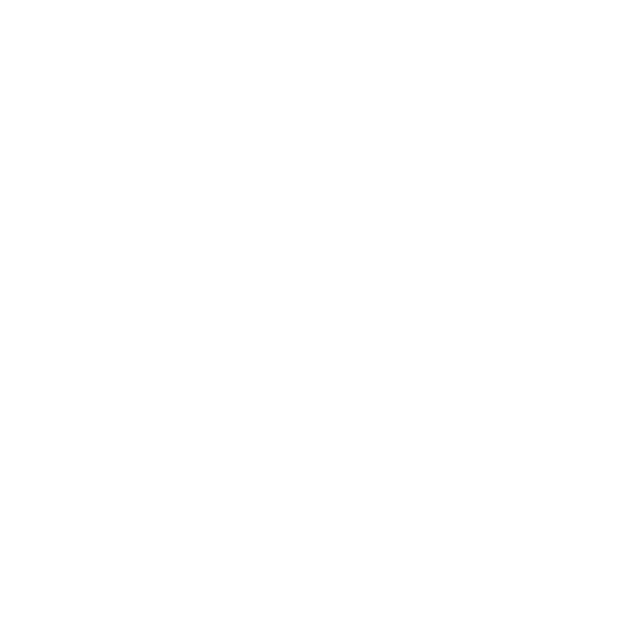
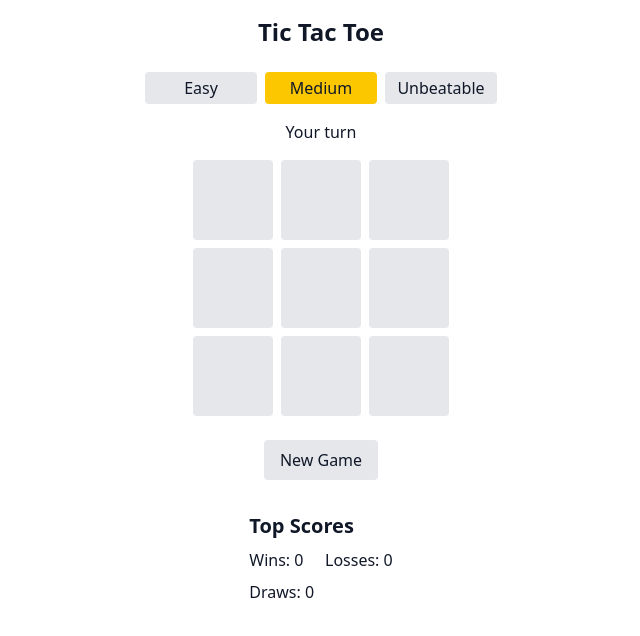
Before and after one commit to ritchie-gr8/mini-games-app, a Vue app: page /game/tictactoe in a window 1280 px wide. Before the commit this address had no page. Shown: the top 636 px of the page, without its empty margins (319-959 px from the left). Built offline with nearby package versions, Linux system fonts and the light colour scheme.

Commit message:
feat(tictactoe): implement tictactoe with minimax ai

```diff
--- /dev/null
+++ b/src/components/games/TicTacToeGame.vue
@@ -0,0 +1,246 @@
+<script setup>
+import { ref } from 'vue'
+
+const board = ref(Array(9).fill(null))
+const currentPlayer = ref('X')
+const winner = ref(null)
+const difficulty = ref('medium')
+const gameActive = ref(true)
+const playerStats = ref({
+  wins: 0,
+  losses: 0,
+  draws: 0,
+})
+
+const setDifficulty = (level) => {
+  difficulty.value = level
+  resetGame()
+}
+
+const resetGame = () => {
+  board.value = Array(9).fill(null)
+  currentPlayer.value = 'X'
+  winner.value = null
+  gameActive.value = true
+}
+
+const makeMove = (index) => {
+  if (board.value[index] !== null || !gameActive.value) return
+
+  board.value[index] = currentPlayer.value
+  checkGameState()
+}
+
+const checkGameState = () => {
+  const result = checkWinner(board.value)
+
+  if (result) {
+    winner.value = result
+    gameActive.value = false
+
+    if (result === 'X') {
+      playerStats.value.wins++
+    } else if (result === 'O') {
+      playerStats.value.losses++
+    } else {
+      playerStats.value.draws++
+    }
+
+    return
+  }
+
+  currentPlayer.value = currentPlayer.value === 'X' ? 'O' : 'X'
+
+  if (currentPlayer.value === 'O') {
+    aiMove()
+  }
+}
+
+const checkWinner = (boardState) => {
+  const winPatterns = [
+    // rows
+    [0, 1, 2],
+    [3, 4, 5],
+    [6, 7, 8],
+    // columns
+    [0, 3, 6],
+    [1, 4, 7],
+    [2, 5, 8],
+    // diagonals
+    [0, 4, 8],
+    [2, 4, 6],
+  ]
+
+  for (const pattern of winPatterns) {
+    const [a, b, c] = pattern
+    if (boardState[a] && boardState[a] === boardState[b] && boardState[a] === boardState[c]) {
+      return boardState[a]
+    }
+  }
+
+  if (!hasEmptyCells(boardState)) {
+    return 'draw'
+  }
+
+  return null
+}
+
+const hasEmptyCells = (boardState) => {
+  return boardState.some((cell) => cell === null)
+}
+
+const aiMove = () => {
+  if (!gameActive.value || currentPlayer.value !== 'O') return
+
+  setTimeout(() => {
+    const move = findBestMove()
+    if (move !== -1) {
+      board.value[move] = 'O'
+      checkGameState()
+    }
+  }, 500)
+}
+
+const findBestMove = () => {
+  let bestScore = -Infinity
+  let bestMove = -1
+  const boardCopy = [...board.value]
+
+  // if easy mode ai will sometimes make random moves
+  if (difficulty.value === 'easy' && Math.random() < 0.4) {
+    const emptyCells = boardCopy
+      .map((cell, idx) => (cell === null ? idx : -1))
+      .filter((idx) => idx !== -1)
+    return emptyCells[Math.floor(Math.random() * emptyCells.length)]
+  }
+
+  for (let i = 0; i < boardCopy.length; i++) {
+    if (boardCopy[i] === null) {
+      boardCopy[i] = 'O'
+      const score = minimax(boardCopy, 0, false)
+      boardCopy[i] = null
+
+      if (score > bestScore) {
+        bestScore = score
+        bestMove = i
+      }
+    }
+  }
+
+  return bestMove
+}
+
+const minimax = (board, depth, isMaximizing, alpha = -Infinity, beta = Infinity) => {
+  const result = checkWinner(board)
+
+  if (result === 'O') return 10 - depth
+  if (result === 'X') return depth - 10
+  if (result === 'draw') return 0
+
+  if (
+    (difficulty.value === 'easy' && depth >= 1) ||
+    (difficulty.value === 'medium' && depth >= 3)
+  ) {
+    return evaluateBoard(board)
+  }
+
+  if (isMaximizing) {
+    let bestScore = -Infinity
+
+    for (let i = 0; i < board.length; i++) {
+      if (board[i] === null) {
+        board[i] = 'O'
+        const score = minimax(board, depth + 1, false, alpha, beta)
+        board[i] = null
+        bestScore = Math.max(score, bestScore)
+
+        alpha = Math.max(score, alpha)
+        if (beta <= alpha) break
+      }
+    }
+    return bestScore
+  } else {
+    let bestScore = Infinity
+    for (let i = 0; i < board.length; i++) {
+      if (board[i] === null) {
+        board[i] = 'X'
+        const score = minimax(board, depth + 1, true, alpha, beta)
+        board[i] = null
+
+        bestScore = Math.min(score, bestScore)
+
+        beta = Math.min(score, beta)
+        if (beta <= alpha) break
+      }
+    }
+    return bestScore
+  }
+}
+
+const evaluateBoard = (boardState) => {
+  const result = checkWinner(boardState)
+  if (result === 'O') return 10
+  if (result === 'X') return -10
+
+  return 0
+}
+</script>
+
+<template>
+  <div class="flex flex-col items-center p-4">
+    <h1 class="text-2xl font-bold mb-6">Tic Tac Toe</h1>
+
+    <div class="mb-4">
+      <button
+        v-for="level in ['Easy', 'Medium', 'Unbeatable']"
+        :key="level"
+        class="px-3 py-1 mx-1 rounded cursor-pointer w-28"
+        :class="
+          difficulty === level.toLowerCase()
+            ? 'bg-yellow-400 text-gray-900'
+            : 'bg-gray-200 dark:bg-gray-700'
+        "
+        @click="setDifficulty(level.toLowerCase())"
+      >
+        {{ level }}
+      </button>
+    </div>
+
+    <div class="status mb-4 h-6">
+      <span v-if="winner">
+        {{ winner === 'draw' ? "It's a draw!" : `${winner === 'X' ? 'You' : 'AI'} wins!` }}
+      </span>
+      <span v-else>
+        {{ currentPlayer === 'X' ? 'Your turn' : 'AI is thinking...' }}
+      </span>
+    </div>
+
+    <div class="board grid grid-cols-3 gap-2 mb-6">
+      <div
+        v-for="(cell, index) in board"
+        :key="index"
+        class="size-20 flex items-center justify-center cursor-pointer text-2xl font-bold bg-gray-200 dark:bg-gray-800 rounded"
+        @click="makeMove(index)"
+      >
+        <span v-if="cell === 'X'" class="text-blue-500">X</span>
+        <span v-else-if="cell === 'O'" class="text-red-500">O</span>
+      </div>
+    </div>
+
+    <button
+      class="cursor-pointer px-4 py-2 bg-gray-200 dark:bg-gray-700 rounded hover:bg-gray-300 dark:hover:bg-gray-600 transition"
+      @click="resetGame"
+    >
+      New Game
+    </button>
+
+    <div class="mt-8">
+      <h2 class="text-xl font-semibold mb-2">Top Scores</h2>
+      <div class="grid grid-cols-2 gap-2">
+        <div>Wins: {{ playerStats.wins }}</div>
+        <div>Losses: {{ playerStats.losses }}</div>
+        <div>Draws: {{ playerStats.draws }}</div>
+      </div>
+    </div>
+  </div>
+</template>
--- a/src/router/index.js
+++ b/src/router/index.js
@@ -19,6 +19,11 @@
       name: 'memory',
       component: () => import('../components/games/MemoryGame.vue'),
     },
+    {
+      path: '/game/tictactoe',
+      name: 'tictactoe',
+      component: () => import('../components/games/TicTacToeGame.vue'),
+    },
   ],
 })
 
```
